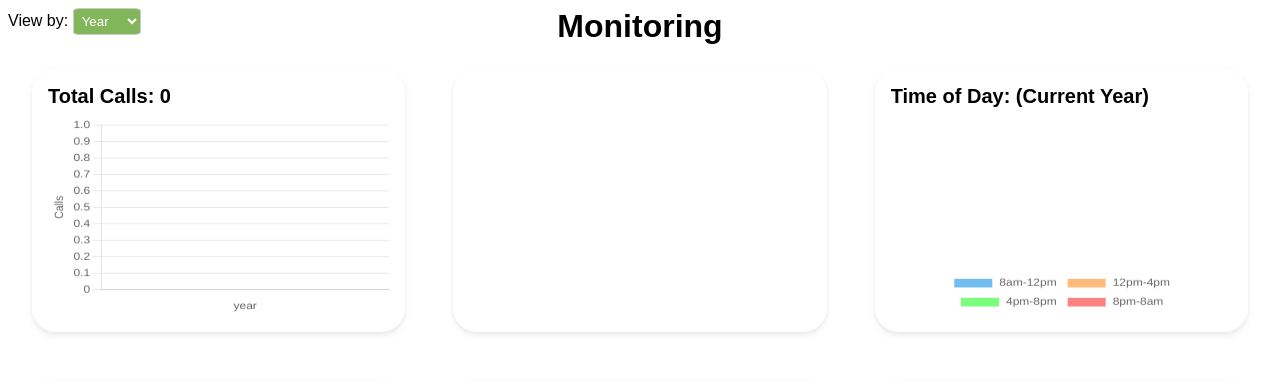
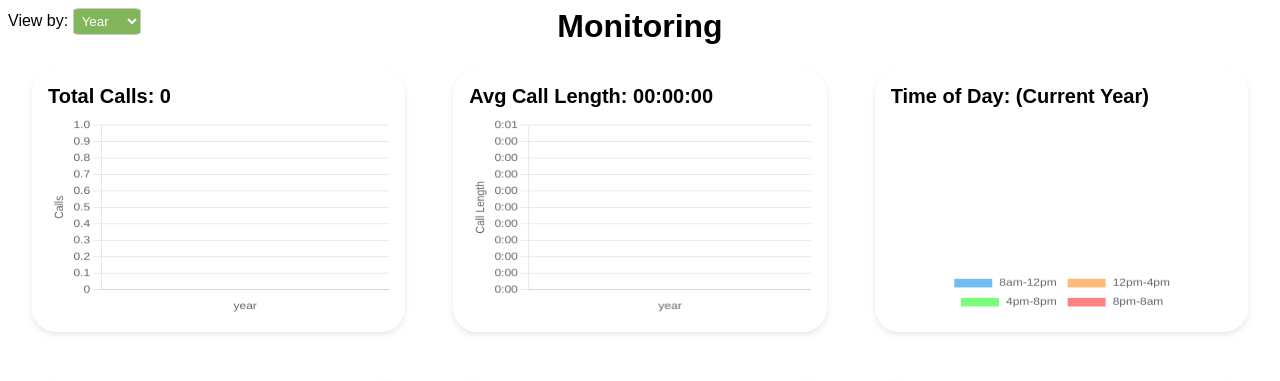
Before and after one commit to usd-cs/COMP-49x-24-25-san-diego-food-bank, a Django app: page /monitoring/ in a window 1280 px wide. Shown: the part 52-433 px from the top of the page. Run offline with Django 5.2, Linux system fonts and the light colour scheme; data that the repository does not hold is empty.

Commit message:
Implemented the average call length table

```diff
--- a/sd_food_bank_ai_bot/admin_panel/templates/monitoring_page.html
+++ b/sd_food_bank_ai_bot/admin_panel/templates/monitoring_page.html
@@ -27,7 +27,8 @@
       </div>
 
       <div class="metric-card" id="center">
-        <!-- Put avg call length here-->
+        <h2 id="callAvgLengthTitle">Total Calls: –</h2>
+        <canvas id="callAvgLengthChart"></canvas>
       </div>
 
       <div class="metric-card">
@@ -114,7 +115,83 @@
     </script>
 
     <script>
+      const ctxAvg = document.getElementById('callAvgLengthChart').getContext('2d');
+      const titleAvg = document.getElementById('callAvgLengthTitle');
+      let chartAvg;
+
+      async function loadAvg(gran) {
+        try {
+          const res = await fetch(`/api/call-avg-length/?granularity=${gran}`);
+          const { labels, average_lengths, total_average_lengths } = await res.json();
+          console.log(average_lengths);
+
+          // update the title
+          titleAvg.textContent = `Avg Call Length: ${total_average_lengths}`;
+
+          // initialize or update the chart
+          if (!chartAvg) {
+            chartAvg = new Chart(ctxAvg, {
+              type: 'bar',
+              data: {
+                labels,
+                datasets: [{
+                  label: 'Average Call Length',
+                  data: average_lengths,
+                  borderRadius: 4,
+                  backgroundColor: 'rgba(100, 180, 100, 0.6)',
+                  barPercentage: 0.4,
+                  categoryPercentage: 0.6,
+                }]
+              },
+              options: {
+                scales: {
+                  x: { title: { display: true, text: gran } },
+                  y: {
+                    title: { display: true, text: 'Call Length' },
+                    beginAtZero: true,
+                    ticks: {
+                      callback: function(value) {
+                        const minutes = Math.floor(value / 60);
+                        const seconds = Math.floor(value % 60);
+                        return `${minutes}:${seconds.toString().padStart(2, '0')}`;
+                      }
+                    }
+                  }
+                },
+                plugins: {
+                  legend: { display: false },
+                  tooltip: {
+                    callbacks: {
+                      label: function(ctx) {
+                        const totalSeconds = ctx.raw;
+                        const minutes = Math.floor(totalSeconds / 60);
+                        const seconds = Math.floor(totalSeconds % 60);
+                        return `${ctx.dataset.label}: ${minutes}m ${seconds}s`;
+                      }
+                    }
+                  }
+                },
+                responsive: true,
+                maintainAspectRatio: false,
+              }
+            });
+          } else {
+            chartAvg.data.labels = labels;
+            chartAvg.data.datasets[0].data = average_lengths;
+            chartAvg.options.scales.x.title.text = gran;
+            chartAvg.update();
+          }
+        } catch (err) {
+          console.error(err);
+          titleAvg.textContent = 'Error loading data';
+        }
+      }
+
       const select = document.getElementById('granularity');
+      loadAvg(select.value);
+    </script>
+
+    <script>
       const ctxLang = document.getElementById('callLanguageChart').getContext('2d');
       const titleLang = document.getElementById('callLanguageTitle');
       let chartLang;
@@ -164,7 +241,8 @@
         refreshCallLanguage(select.value),
         loadCallTimeOfDay(select.value),
         loadForwarded(select.value),
-        loadReason(select.value);
+        loadReason(select.value),
+        loadAvg(select.value);;
       });
       refreshCallLanguage(select.value);
     </script>
--- a/sd_food_bank_ai_bot/admin_panel/urls.py
+++ b/sd_food_bank_ai_bot/admin_panel/urls.py
@@ -209,4 +209,7 @@ urlpatterns = [
     path("api/call-reasons/",
          views.get_reason_for_calling,
          name="get_reason_for_calling"),
+    path('api/call-avg-length/',
+          views.get_avg_length,
+          name='get_avg_length'),
 ]
--- a/sd_food_bank_ai_bot/admin_panel/views/monitoring_page.py
+++ b/sd_food_bank_ai_bot/admin_panel/views/monitoring_page.py
@@ -2,12 +2,13 @@ from django.http import JsonResponse
 from django.views import View
 from django.utils import timezone
 from django.utils.timezone import now
-from django.db.models import Count
+from django.db.models import Count, Avg
 from django.db.models.functions import TruncYear, TruncMonth, TruncDay
 from django.shortcuts import render
 from zoneinfo import ZoneInfo
 from ..models import Log
 from collections import defaultdict
+from datetime import timedelta
 
 
 def monitoring_dashboard(request):
@@ -213,3 +214,52 @@ def get_reason_for_calling(request):
     counts = list(intent_counts.values())
 
     return JsonResponse({"total": total, "labels": labels, "counts": counts})
+
+def get_avg_length(request):
+    """
+    Returns average call length and a breakdown by the given granularity (time period).
+    """
+    # Retrieve desired time period level from the request by user
+    gran = request.GET.get('granularity', 'year')
+    qs = Log.objects.all() # Might want to change this from all call logs to maybe past 12 months, etc.
+
+    if gran == 'year':
+        qs = qs.annotate(period=TruncYear('time_started'))
+    elif gran == 'month':
+        qs = qs.annotate(period=TruncMonth('time_started'))
+    elif gran == 'day':
+        qs = qs.annotate(period=TruncDay('time_started'))
+    else:
+        return JsonResponse({
+            'error': 'Invalid granularity'}, status=400)
+    # Group by time period and count number of logs in each
+    data = qs.values('period') \
+                .annotate(avg_length=Avg('length_of_call')) \
+                .order_by('period')
+
+    labels = []
+    avg_lengths = []
+    for entry in data:
+        dt = entry['period']
+        # Format the label based on time period
+        if gran == 'year':
+            label = dt.year
+        elif gran == 'month':
+            label = dt.strftime('%Y-%m')
+        else:
+            label = dt.strftime('%Y-%m-%d')
+        labels.append(label)
+        avg_lengths.append(entry['avg_length'].total_seconds())
+
+    total_avg_lengths = qs.aggregate(avg_length=Avg('length_of_call'))['avg_length']
+    if total_avg_lengths is not None:
+        total_avg_lengths = str(timedelta(seconds=int(total_avg_lengths.total_seconds())))
+    else:
+        total_avg_lengths = "00:00:00"
+
+    # Return the total metrics as JSON
+    return JsonResponse({
+        'total_average_lengths': total_avg_lengths,
+        'labels': labels,
+        'average_lengths': avg_lengths,
+    })
```
